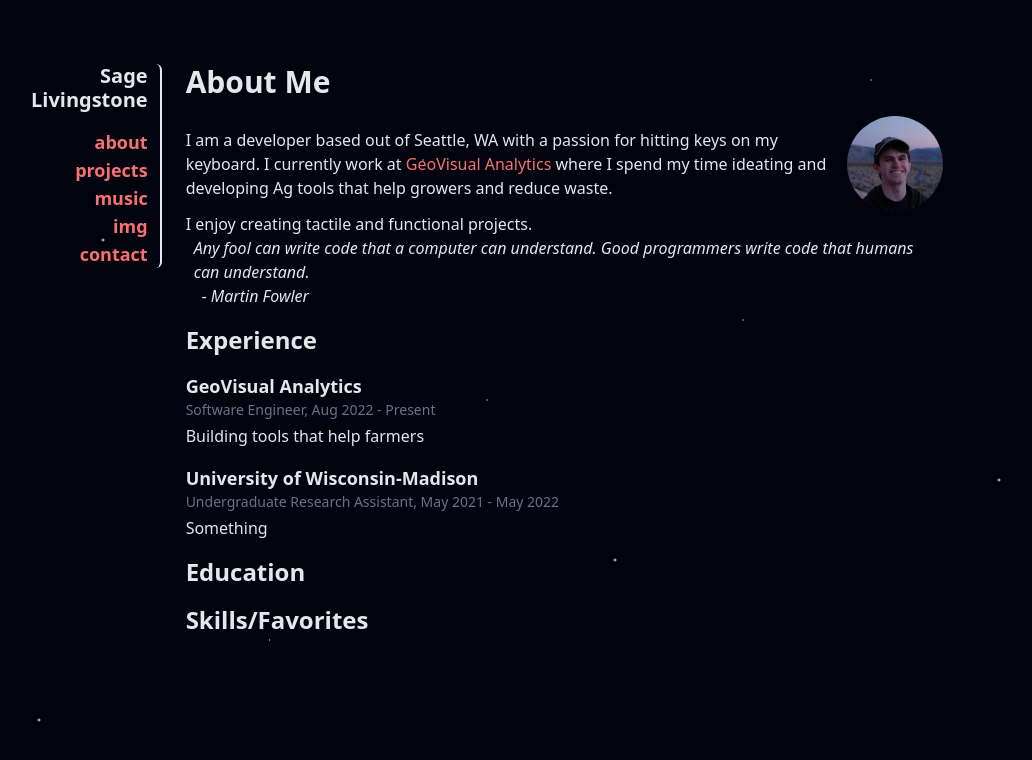
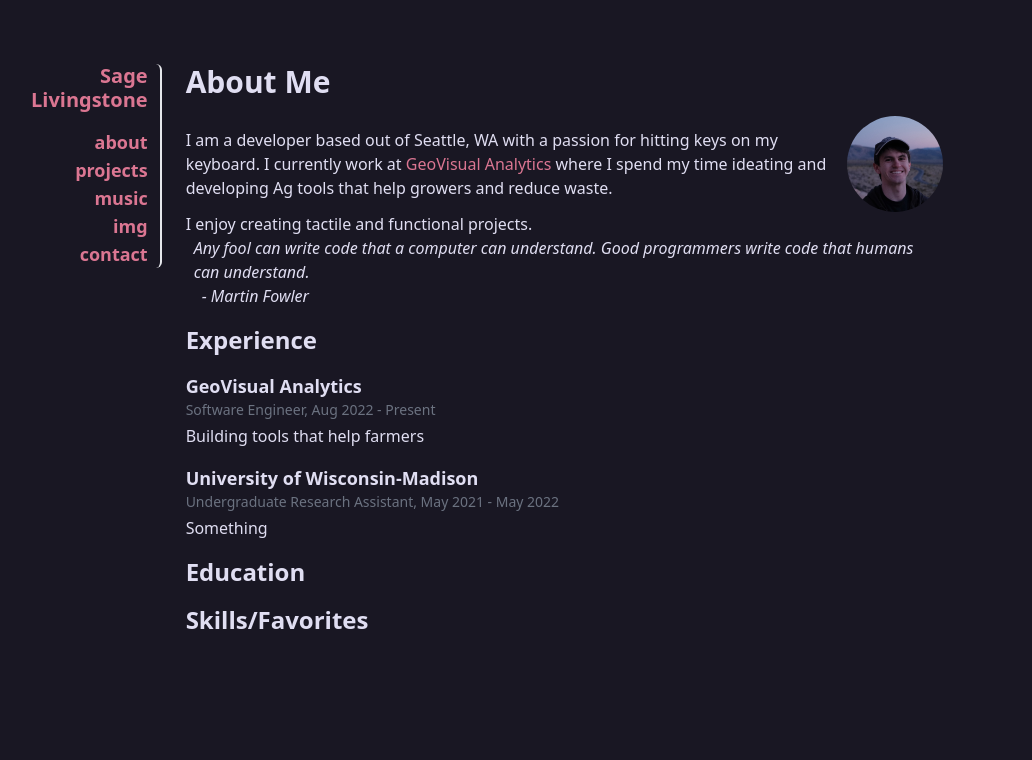
Before and after one commit to SagewLivingstone/sagewlivingstone.github.io, a Nuxt app: page /about in a window 1280 px wide. Shown: the top 760 px of the page, without its empty margins (153-1185 px from the left). Built offline with nearby package versions, Linux system fonts and the light colour scheme.

Commit message:
start color design system

```diff
--- a/app.vue
+++ b/app.vue
@@ -1,26 +1,37 @@
 <template>
-  <div
-    class="min-w-screen star-background min-h-screen bg-slate-950 text-gray-200"
-  >
+  <div class="min-w-screen min-h-screen bg-dark">
     <NuxtLayout>
       <NuxtPage />
     </NuxtLayout>
   </div>
 </template>
 
-<style scoped>
-.star-background {
-  background-color: #01040e;
-  background-image: radial-gradient(2px 2px at 20% 30%, white, transparent),
-    radial-gradient(2px 2px at 60% 70%, white, transparent),
-    radial-gradient(1px 1px at 50% 50%, white, transparent),
-    radial-gradient(1px 1px at 80% 10%, white, transparent),
-    radial-gradient(2px 2px at 90% 60%, white, transparent),
-    radial-gradient(1px 1px at 33% 80%, white, transparent),
-    radial-gradient(1px 1px at 70% 40%, white, transparent),
-    radial-gradient(2px 2px at 15% 90%, white, transparent),
-    radial-gradient(1px 1px at 45% 20%, white, transparent);
-  background-size: 100% 100%;
-  background-repeat: no-repeat;
+<style>
+/* Design system CSS variables */
+:root {
+  --color-dark: #191723;
+  --color-bright: #e0def2;
+  --color-primary: #db7692;
+  --color-secondary: #eec382;
+  --color-tertiary: #a7ced7;
+  --color-accent: #bfa8e3;
+  --color-accent-2: #e4bebb;
+  --color-accent-3: #43738c;
+}
+
+/* Global text and background defaults */
+html,
+body {
+  background-color: var(--color-dark);
+  color: var(--color-bright);
+}
+
+/* Global link styling */
+a {
+  color: var(--color-primary);
+}
+
+a:hover {
+  text-decoration: underline;
 }
 </style>
--- a/pages/about.vue
+++ b/pages/about.vue
@@ -7,11 +7,7 @@
         <p>
           I am a developer based out of Seattle, WA with a passion for hitting
           keys on my keyboard. I currently work at
-          <a
-            class="text-red-400 hover:underline"
-            href="https://geovisual-analytics.com/"
-            >GeoVisual Analytics</a
-          >
+          <a href="https://geovisual-analytics.com/">GeoVisual Analytics</a>
           where I spend my time ideating and developing Ag tools that help
           growers and reduce waste.
         </p>
--- a/pages/index.vue
+++ b/pages/index.vue
@@ -1,11 +1,11 @@
 <template>
   <div class="flex h-[100vh] w-full items-center justify-center">
     <div>
-      <ul class="flex gap-4 text-xl font-bold text-red-400">
+      <ul class="flex gap-4 text-xl font-bold">
         <li
           v-for="link in navlinks"
           :key="link.path"
-          class="decoration-2 hover:underline hover:opacity-90"
+          class="decoration-2 hover:opacity-90"
         >
           <NuxtLink :to="link.path">{{ link.name }}</NuxtLink>
         </li>
--- a/tailwind.config.js
+++ b/tailwind.config.js
@@ -2,7 +2,18 @@
 export default {
   content: [],
   theme: {
-    extend: {},
+    extend: {
+      colors: {
+        dark: 'var(--color-dark)',
+        bright: 'var(--color-bright)',
+        primary: 'var(--color-primary)',
+        secondary: 'var(--color-secondary)',
+        tertiary: 'var(--color-tertiary)',
+        accent: 'var(--color-accent)',
+        'accent-2': 'var(--color-accent-2)',
+        'accent-3': 'var(--color-accent-3)',
+      },
+    },
   },
   plugins: [],
 };
```
